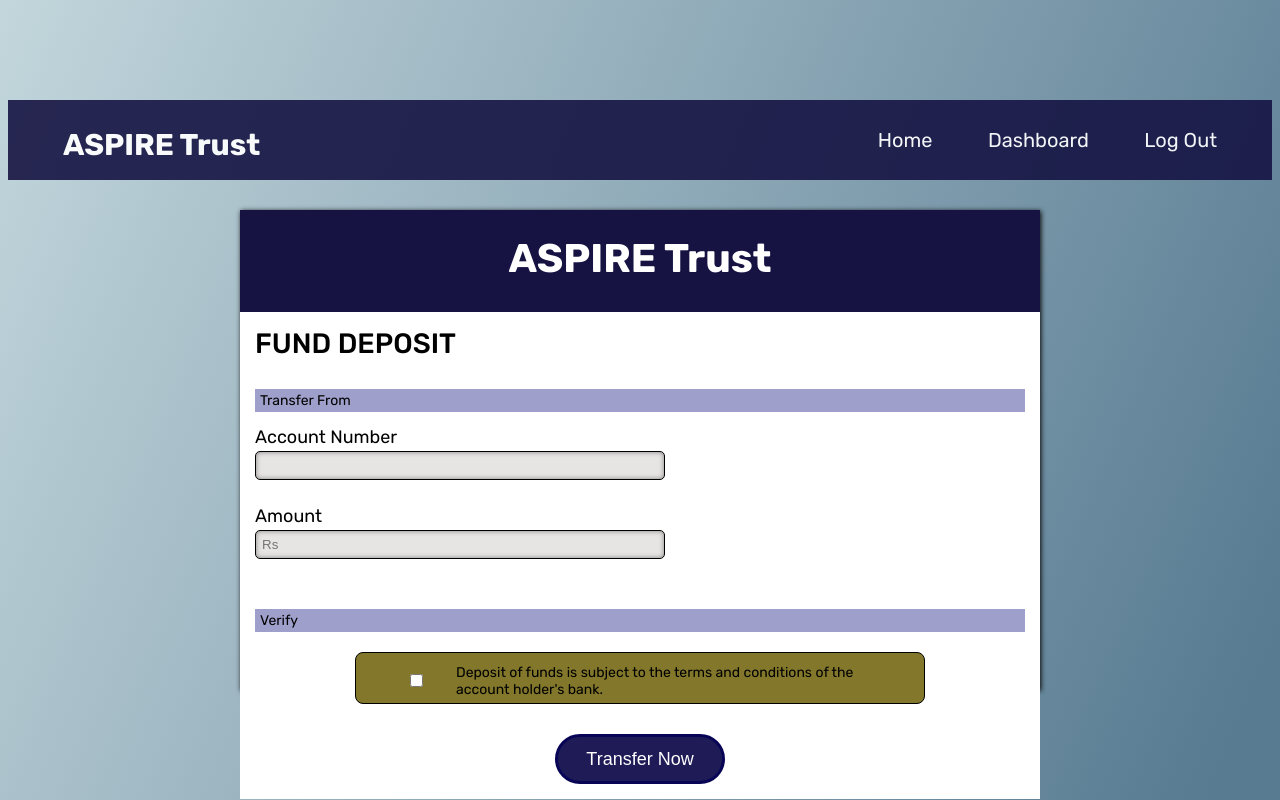
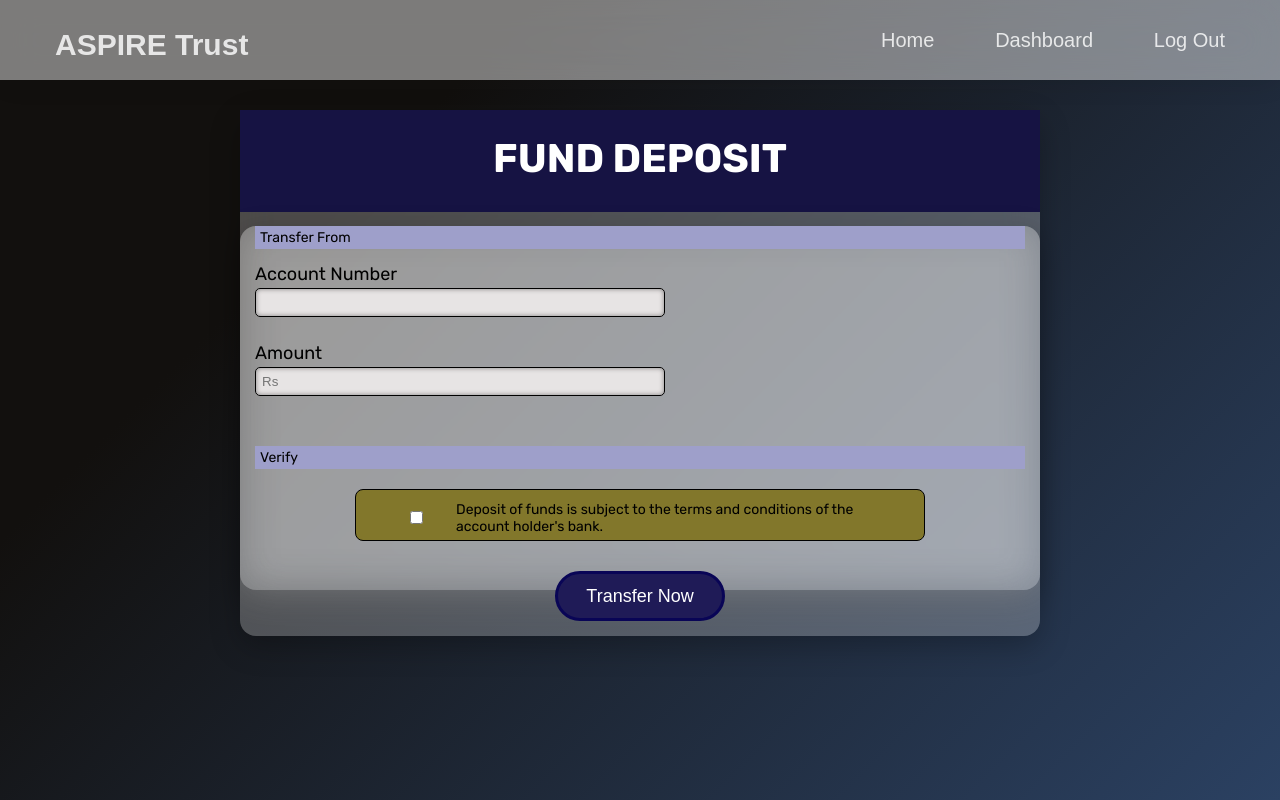
Before and after one commit to Group-02-CS3043/AspireTrust, a Flask app: template templates/deposit.html in a window 1280 px wide. Run offline with Flask 3, Linux system fonts and the light colour scheme; the template is opened without the code that fills it, so the values that code supplies are empty.

Commit message:
Changed styling of major forms and set the font sizes to normal in home page

```diff
--- a/static/css/layout1.css
+++ b/static/css/layout1.css
@@ -1,9 +1,11 @@
 body{
-    margin-top: 100px;
-    font-family:Rubik;
-    background: linear-gradient(113deg, #C7DADF -3.86%, #587B92 95.42%);
+    margin:0;
+    font-family:'Poppins', sans-serif;
+    background-color: #2b4162;
+    background-image: linear-gradient(315deg, #2b4162 0%, #12100e 74%);
     background-repeat: no-repeat;
     background-attachment: fixed;
+
 }
 
 .wrapper{
@@ -13,8 +15,11 @@ body{
     margin: 0 auto;
     margin-top: 30px;
     margin-bottom: 30px;
-    background-color: white;
-    box-shadow: 1px 1px 5px #070606;
+    background: rgba(255, 255, 255, 0.25);
+    border-radius: 16px;
+    box-shadow: 0 10px 30px rgba(0, 0, 0, 0.25);
+    backdrop-filter: blur(18.9px);
+    -webkit-backdrop-filter: blur(18.9px);
 }
 
 
@@ -25,13 +30,17 @@ nav{
     display: flex;
     justify-content: space-between;
     align-items: center;
-    background-color: #161343;
+    background-color: transparent;
     height: 80px;
     padding: 0 50px;
     font-size: 20px;
     color: white;
+    background: rgba(255, 255, 255, 0.50);
+    box-shadow: 0 4px 30px rgba(0, 0, 0, 0.1);
+    backdrop-filter: blur(18.9px);
+    -webkit-backdrop-filter: blur(18.9px);
+}
 
-}
 
 .navlogo{
     display: flex;
@@ -89,12 +98,15 @@ nav ul li{
 }
 
 section{
-    border-radius: 40px 0px 0px 0px;
-    background: #ffffff;
     flex-shrink: 0;
     padding: 15px;
     padding-top: 0;
     font-size: 18px;
+    background: rgba(255, 255, 255, 0.25);
+    border-radius: 16px;
+    box-shadow: 0 10px 30px rgba(0, 0, 0, 0.25);
+    backdrop-filter: blur(18.9px);
+    -webkit-backdrop-filter: blur(18.9px);
 }
 
 h1{
--- a/static/css/layout2.css
+++ b/static/css/layout2.css
@@ -3,6 +3,7 @@ body{
     background: linear-gradient(113deg, #C7DADF -3.86%, #587B92 95.42%);
     background-repeat: no-repeat;
     background-attachment: fixed;
+
 }
 
 .wrapper{
--- a/templates/AccCreationOrganizations.html
+++ b/templates/AccCreationOrganizations.html
@@ -26,12 +26,8 @@
     <div class="wrapper" style="height: 1050px;">
 
         <div class="logo">
-            <div>ASPIRE Trust</div>
+            <div>BANK ACCOUNT REGISTRATION FORM-oraganizations</div>
         </div>
-
-        <h1>BANK ACCOUNT REGISTRATION FORM</h1>
-        <H2>For oraganizations</H2>
-
         <section>
             <form action="">
 
--- a/templates/FixedDeposit.html
+++ b/templates/FixedDeposit.html
@@ -29,9 +29,8 @@
     height: 970px;">
 
         <div class="logo">
-            <div>ASPIRE Trust</div>
+            <div>FIXED DEPOSIT FORM</div>
         </div>
-        <h1>FIXED DEPOSIT FORM</h1>
 
         <section>
             <form action="">
--- a/templates/NormalLoan.html
+++ b/templates/NormalLoan.html
@@ -25,10 +25,9 @@
     </nav>
     <div class="wrapper" style="height: 1170px;">
         <div class="logo">
-            <div>ASPIRE Trust</div>
+            <div>BANK Loan FORM</div>
         </div>
-        <h1>BANK Loan FORM</h1>
-        <H2>General</H2>
+
 
         <section>
             <form action="">
--- a/templates/deposit.html
+++ b/templates/deposit.html
@@ -27,11 +27,8 @@
     <div class="wrapper">
 
         <div class="logo">
-            <div>ASPIRE Trust</div>
+            <div>FUND DEPOSIT</div>
         </div>
-        <h1>FUND DEPOSIT
-
-        </h1>
 
         <section>
             <form action="">
--- a/templates/loan/OnlineLoan.html
+++ b/templates/loan/OnlineLoan.html
@@ -24,11 +24,8 @@
     </nav>
     <div class="wrapper" style="height: 1170px;">
         <div class="logo">
-            <div>ASPIRE Trust</div>
+            <div>BANK Loan FORM</div>
         </div>
-        <h1>BANK Loan FORM</h1>
-        <H2>Online</H2>
-
         <section>
             {% if context %}
             <form action="">
--- a/templates/loanAprrove.html
+++ b/templates/loanAprrove.html
@@ -27,11 +27,9 @@
     <div class="wrapper">
 
         <div class="logo">
-            <div>ASPIRE Trust</div>
+            <div>LOAN APPROVAL FORM</div>
         </div>
-        <h1>LOAN APPROVAL FORM
 
-        </h1>
 
         <section>
             <form action="">
--- a/templates/withdraw.html
+++ b/templates/withdraw.html
@@ -27,11 +27,8 @@
     <div class="wrapper">
 
         <div class="logo">
-            <div>ASPIRE Trust</div>
+            <div>FUND WITHDRAW</div>
         </div>
-        <h1>FUND WITHDRAW
-
-        </h1>
 
         <section>
             <form action="">
```
Also changed, not shown: static/css/home.css (+27 -15 lines), templates/AccCreationIndividual.html (+1 -8 lines), templates/bankAccount/transaction.html (+3 -7 lines), templates/home/home.html (+6 -7 lines).
